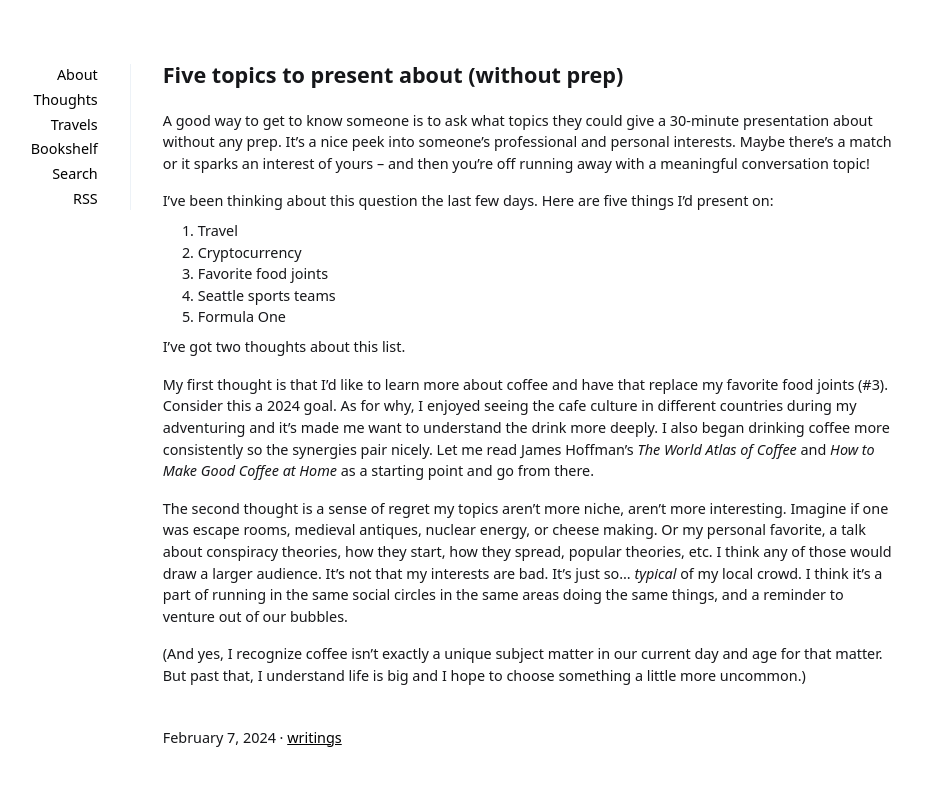
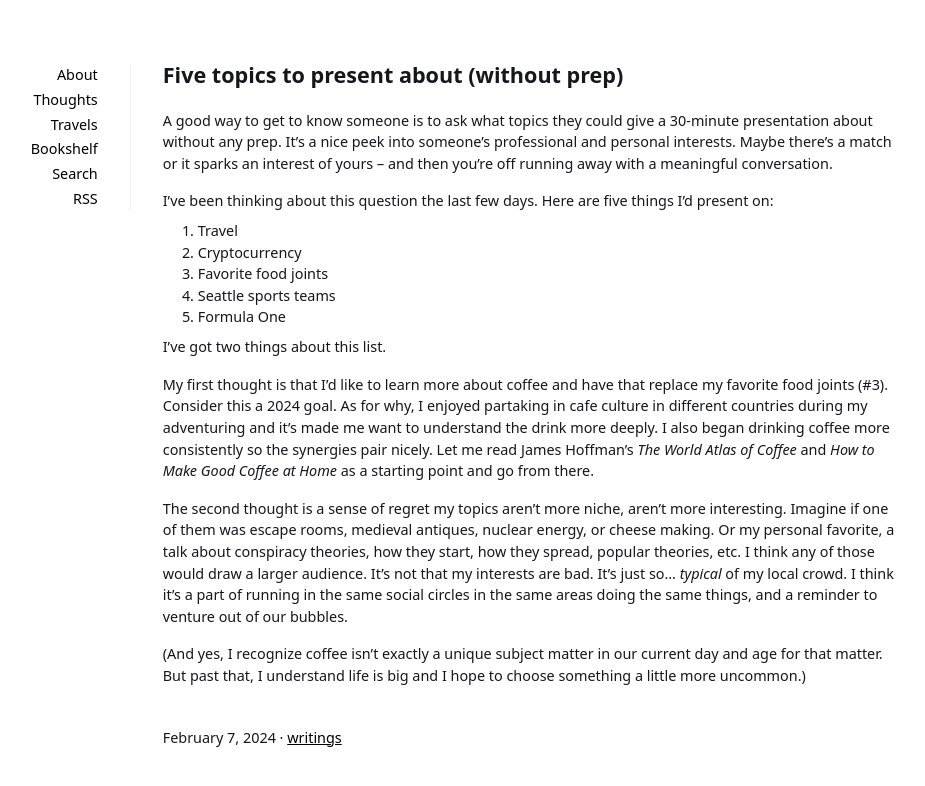
Before and after one commit to Jerry-Sun/jerry-sun.github.io, a Jekyll site: the page built from _posts/2024-02-07-five-topics-without-preparation.md, in a window 1280 px wide. Shown: the top 786 px of the page, without its empty margins (190-1115 px from the left). Built offline with Jekyll 4.4.1, drawn with Linux system fonts in a browser that asks for light colours.

```diff
--- a/_posts/2024-02-07-five-topics-without-preparation.md
+++ b/_posts/2024-02-07-five-topics-without-preparation.md
@@ -7,7 +7,7 @@
   - writings
 ---
 
-A good way to get to know someone is to ask what topics they could give a 30-minute presentation about without any prep. It's a nice peek into someone's professional and personal interests. Maybe there's a match or it sparks an interest of yours -- and then you're off running away with a meaningful conversation topic!
+A good way to get to know someone is to ask what topics they could give a 30-minute presentation about without any prep. It's a nice peek into someone's professional and personal interests. Maybe there's a match or it sparks an interest of yours -- and then you're off running away with a meaningful conversation.
 
 I've been thinking about this question the last few days. Here are five things I'd present on:
 
@@ -17,10 +17,10 @@
 4. Seattle sports teams
 5. Formula One
 
-I've got two thoughts about this list.
+I've got two things about this list.
 
-My first thought is that I'd like to learn more about coffee and have that replace my favorite food joints (#3). Consider this a 2024 goal. As for why, I enjoyed seeing the cafe culture in different countries during my adventuring and it's made me want to understand the drink more deeply. I also began drinking coffee more consistently so the synergies pair nicely. Let me read James Hoffman's _The World Atlas of Coffee_ and _How to Make Good Coffee at Home_ as a starting point and go from there.
+My first thought is that I'd like to learn more about coffee and have that replace my favorite food joints (#3). Consider this a 2024 goal. As for why, I enjoyed partaking in cafe culture in different countries during my adventuring and it's made me want to understand the drink more deeply. I also began drinking coffee more consistently so the synergies pair nicely. Let me read James Hoffman's _The World Atlas of Coffee_ and _How to Make Good Coffee at Home_ as a starting point and go from there.
 
-The second thought is a sense of regret my topics aren't more niche, aren't more interesting. Imagine if one was escape rooms, medieval antiques, nuclear energy, or cheese making. Or my personal favorite, a talk about conspiracy theories, how they start, how they spread, popular theories, etc. I think any of those would draw a larger audience. It's not that my interests are bad. It's just so... _typical_ of my local crowd. I think it's a part of running in the same social circles in the same areas doing the same things, and a reminder to venture out of our bubbles.
+The second thought is a sense of regret my topics aren't more niche, aren't more interesting. Imagine if one of them was escape rooms, medieval antiques, nuclear energy, or cheese making. Or my personal favorite, a talk about conspiracy theories, how they start, how they spread, popular theories, etc. I think any of those would draw a larger audience. It's not that my interests are bad. It's just so... _typical_ of my local crowd. I think it's a part of running in the same social circles in the same areas doing the same things, and a reminder to venture out of our bubbles.
 
 (And yes, I recognize coffee isn't exactly a unique subject matter in our current day and age for that matter. But past that, I understand life is big and I hope to choose something a little more uncommon.)
--- a/index.html
+++ b/index.html
@@ -2,7 +2,7 @@
 layout: page
 title: Hey there. 👋
 ---
-<p style="padding-top: 8px;"> I'm Jerry! Welcome to my site. Let me quickly
+<p style="padding-top: 8px;"> I'm Jerry. Welcome to my site. Let me quickly
     introduce myself:
 </p>
 <ul style="padding-left: 35px; padding-top: 12px; padding-bottom: 12px">
```
Also changed, not shown: _pages/bookshelf.html (+5 -5 lines), _posts/2024-02-01-how-to-blog-more.md (+3 -3 lines), _posts/2024-02-09-get-into-the-diamond-business.md (added, +16 -0 lines).
